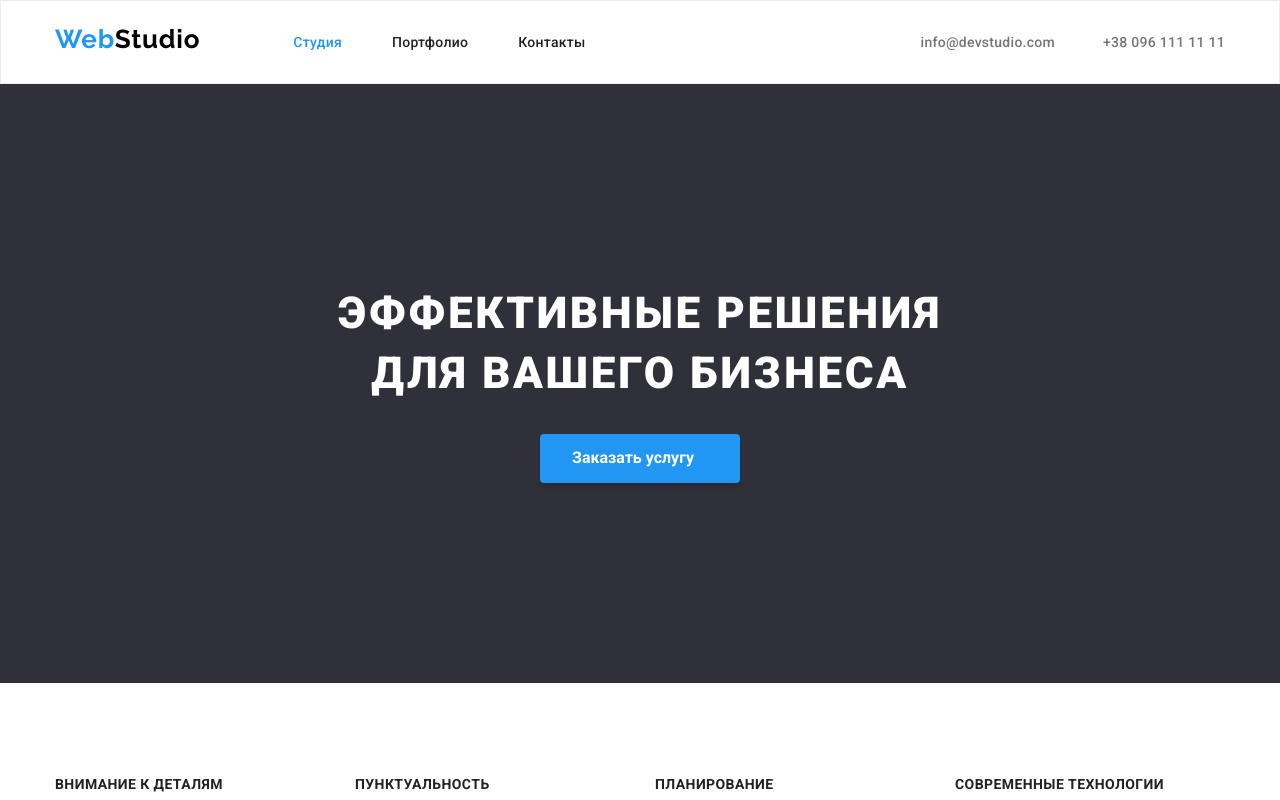
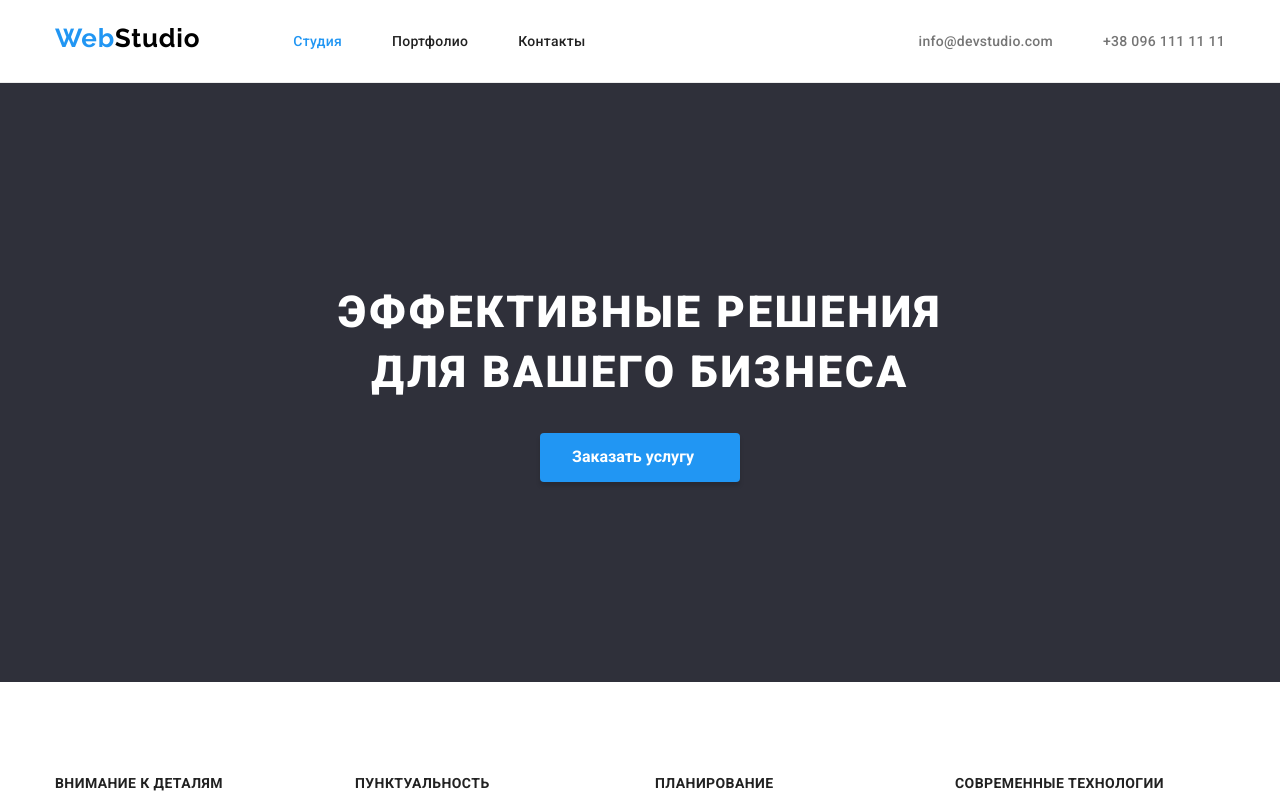
Before and after one commit to ValeriaL123/goit-markup-hw-03, a plain HTML site: page index.html in a window 1280 px wide. Shown: the top 800 px of the page. Drawn offline with nearby package versions, Linux system fonts and the light colour scheme.

Commit message:
Делает правки

```diff
--- a/css/style.css
+++ b/css/style.css
@@ -82,7 +82,7 @@ img{
 /* ШАПКА */
 
 .header{
-  border: 1px solid #ECECEC;
+  border-bottom: 1px solid #ECECEC;
 }
 .container{
   width: 1200px;
@@ -104,25 +104,36 @@ img{
   text-align: center;
 
 }
+/* ///////////Навигационное меню */
+.link.menu{
+padding-top: 32px;
+padding-bottom: 32px;
 
+
+}
 .navigation-item:not(:last-child){
   margin-right: 50px;
 }
 
-
+/* ////// КОНТАКТЫ  */
 .navigation.list{
 display: flex;
 align-items: center;
-margin-left: auto;
 padding-top: 32px;
 padding-bottom: 32px;
+margin-left: auto;
+
 }
 
 
+.contact.email{
+  margin-right: 50px;
+}
 
-.email{
-  margin-right: 48px;
-}
+/* ///////////Навигационное меню  КОНЕЦ */
+
+
+
 /* /////////////  ЛОГОТИП///////////// */
 .nav .link.logo{
   padding-top: 24px;
--- a/index.html
+++ b/index.html
@@ -37,8 +37,8 @@
 
         <ul class="navigation list">
 
-          <li><a class="link contact email" href="mailto:info@devstudio.com">info@devstudio.com</a></li>
-          <li><a class="link contact" href="tel:+380961111111"> +38 096 111 11 11</a></li>
+          <li class="contact email"><a class="link contact" href="mailto:info@devstudio.com">info@devstudio.com</a></li>
+          <li class="contact"><a class="link contact" href="tel:+380961111111"> +38 096 111 11 11</a></li>
 
         </ul>
 
```
